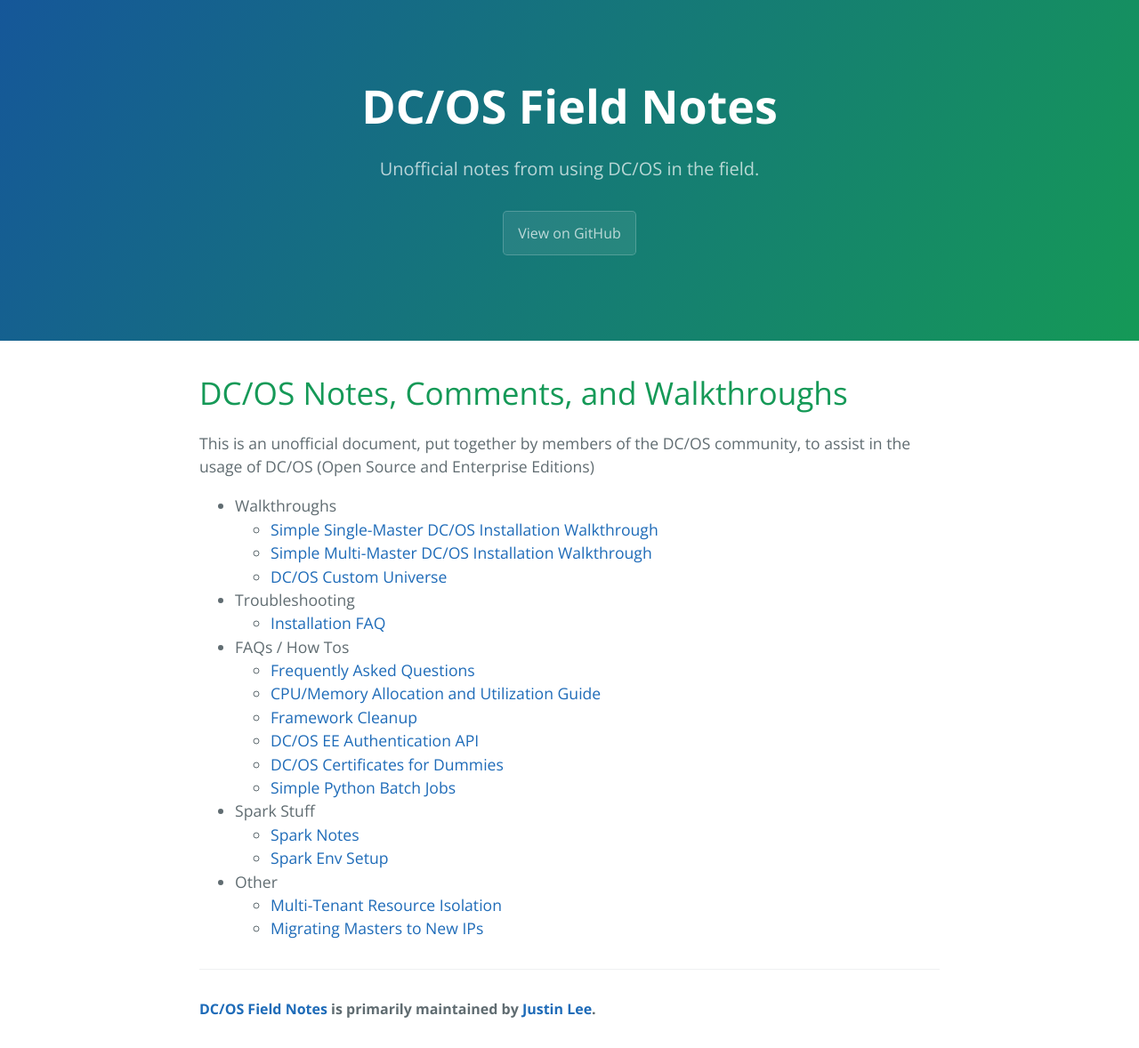
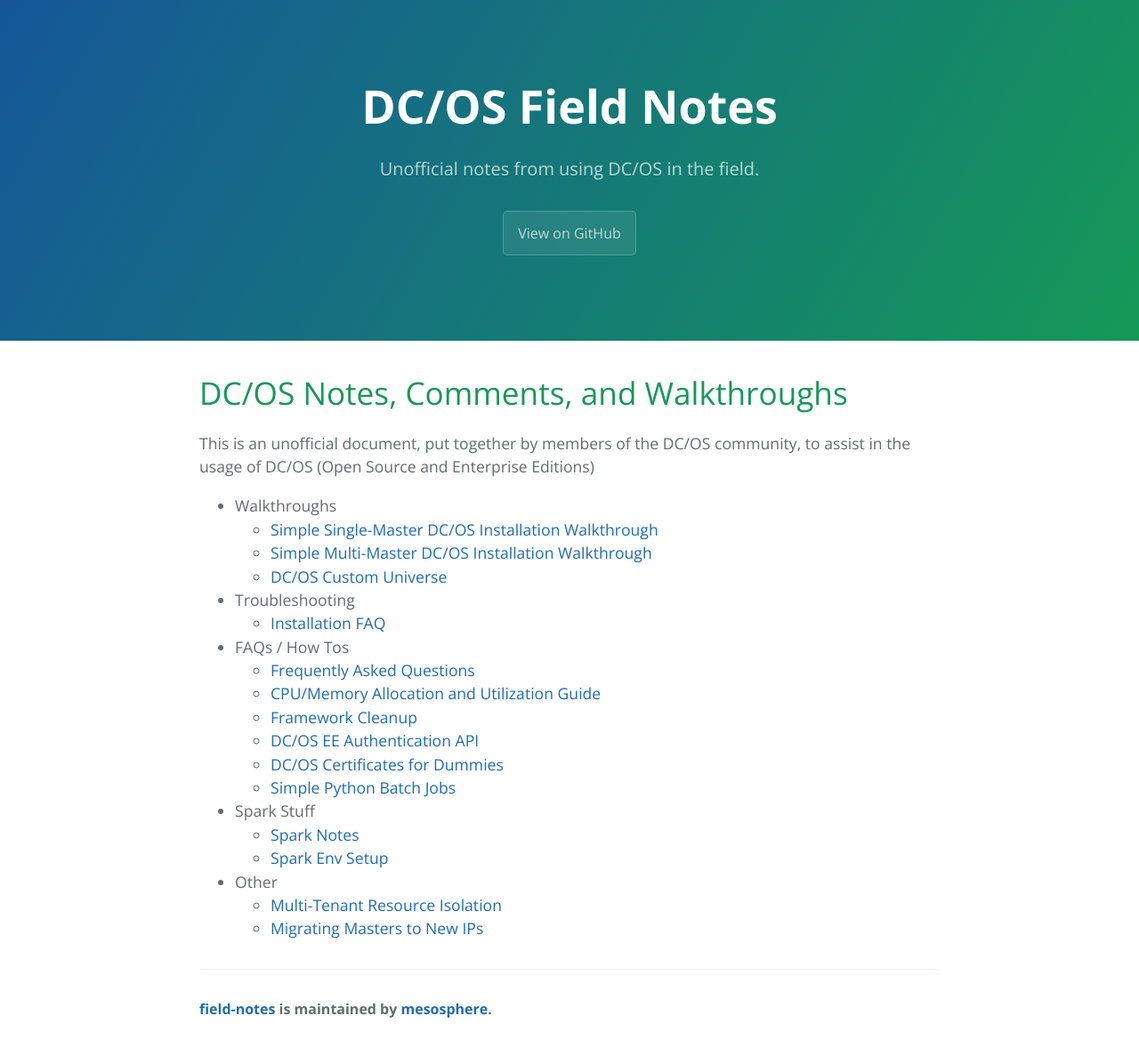
Before and after one commit to mesosphere/field-notes, a Jekyll site: the page built from docs/README.md, in a window 1280 px wide. Shown: the whole page at 89% size. Built offline with Jekyll 4.4.1, drawn with Linux system fonts in a browser that asks for light colours; our own code applies the rules of GitHub Pages for plain Markdown files.

Commit message:
Revert "Update footer"
This reverts commit 21d280262ec622f771b354963e3342366a5fbd91.

stuff got broken

```diff
--- a/docs/_layouts/default.html
+++ b/docs/_layouts/default.html
@@ -28,7 +28,7 @@
 
       <footer class="site-footer">
         {% if site.github.is_project_page %}
-          <span class="site-footer-owner"><a href="{{ site.github.repository_url }}">DC/OS Field Notes</a> is primarily maintained by <a href="https://github.com/justinrlee/">Justin Lee</a>.</span>
+          <span class="site-footer-owner"><a href="{{ site.github.repository_url }}">{{ site.github.repository_name }}</a> is maintained by <a href="{{ site.github.owner_url }}">{{ site.github.owner_name }}</a>.</span>
         {% endif %}
       </footer>
     </section>
```
